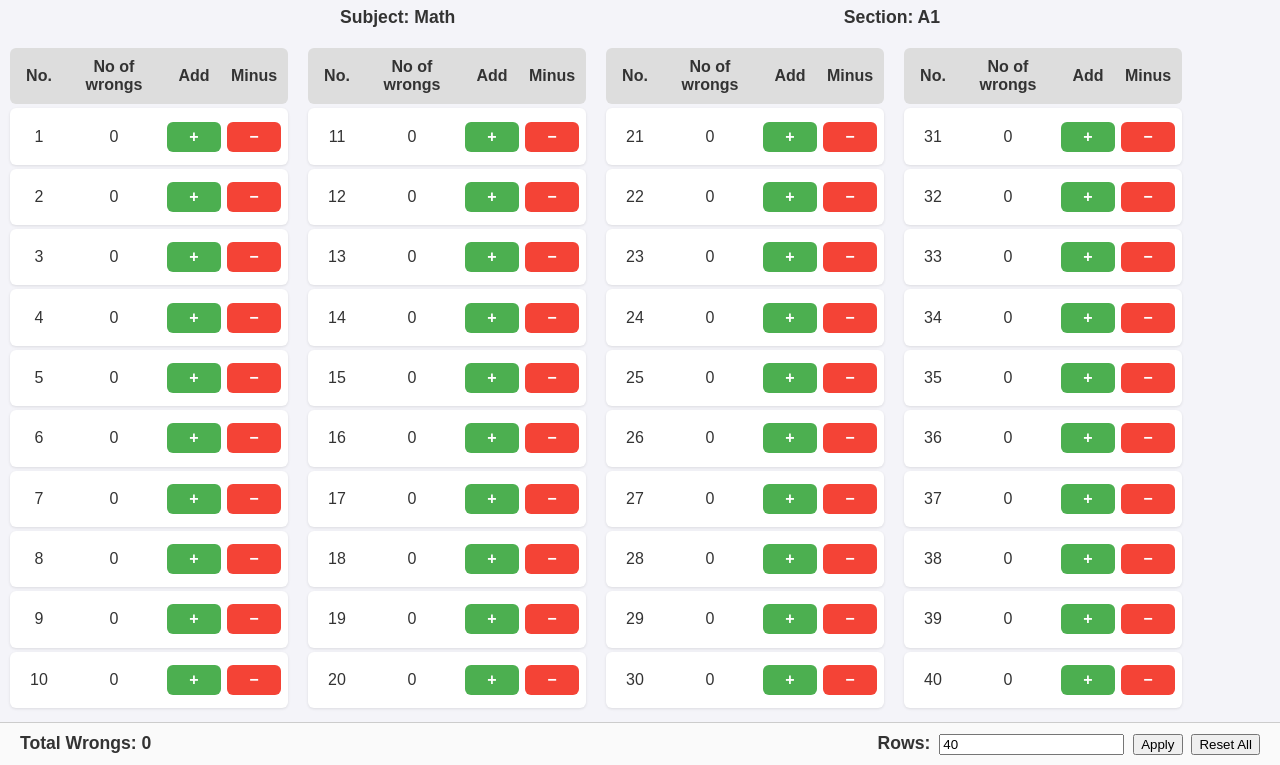
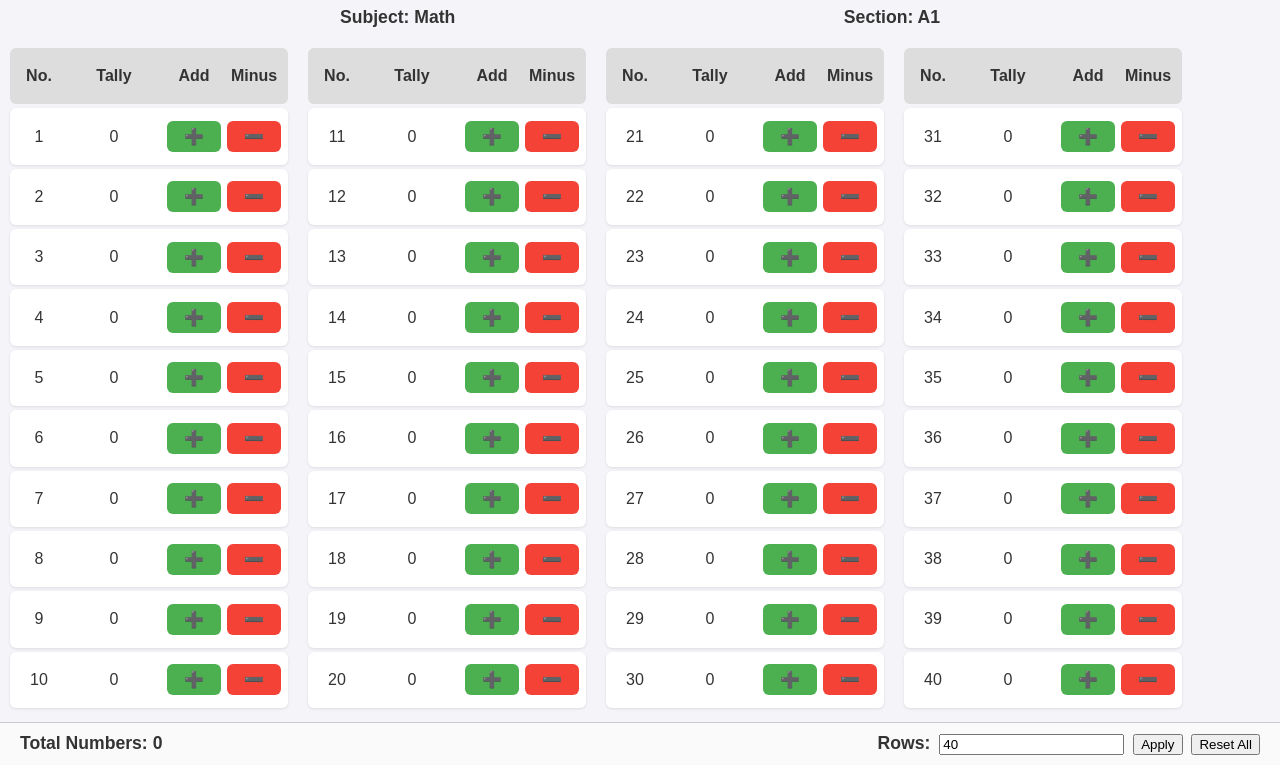
Before and after one commit to Icko-cstro/Tally, a plain HTML site: page index.html in a window 1280 px wide. Shown: the part 50-815 px from the top of the page. Drawn offline with Linux system fonts and the light colour scheme.

Commit message:
Tally yarn

```diff
--- a/index.html
+++ b/index.html
@@ -20,7 +20,7 @@
 
   <!-- Footer with total + controls -->
   <footer class="footer-line">
-    <div>Total Wrongs: <span id="totalCount">0</span></div>
+    <div>Total Numbers: <span id="totalCount">0</span></div>
     <div>
       <label for="rows">Rows:</label>
       <input type="number" id="rows" min="1" value="40">
--- a/script.js
+++ b/script.js
@@ -38,7 +38,7 @@ function buildTable() {
       header.className = "table-header";
       header.innerHTML = `
         <div>No.</div>
-        <div>No of wrongs</div>
+        <div>Tally</div>
         <div>Add</div>
         <div>Minus</div>
       `;
@@ -51,8 +51,8 @@ function buildTable() {
     row.innerHTML = `
       <div>${i + 1}</div>
       <div class="count">${count}</div>
-      <button class="btn add">+</button>
-      <button class="btn minus">−</button>
+      <button class="btn add">➕</button>
+      <button class="btn minus">➖</button>
     `;
 
     row.querySelector(".add").addEventListener("click", () => {
```
